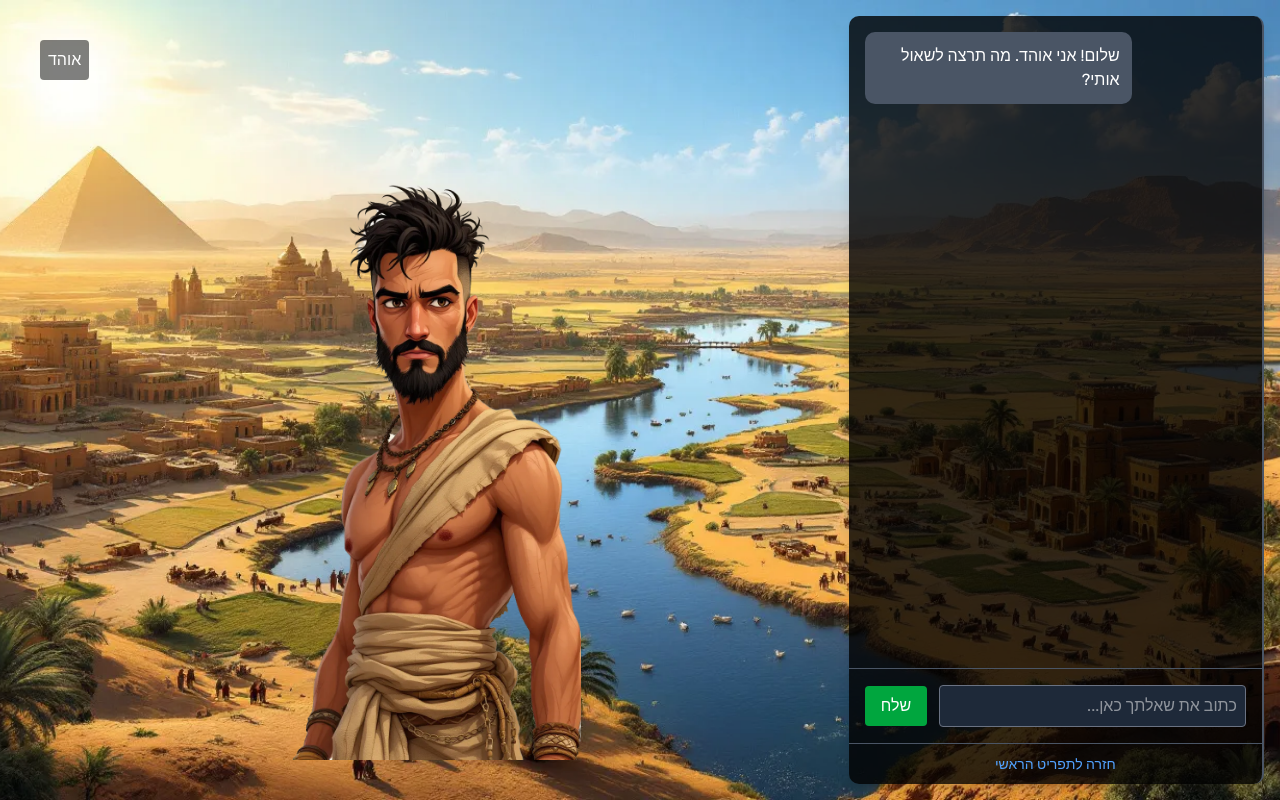
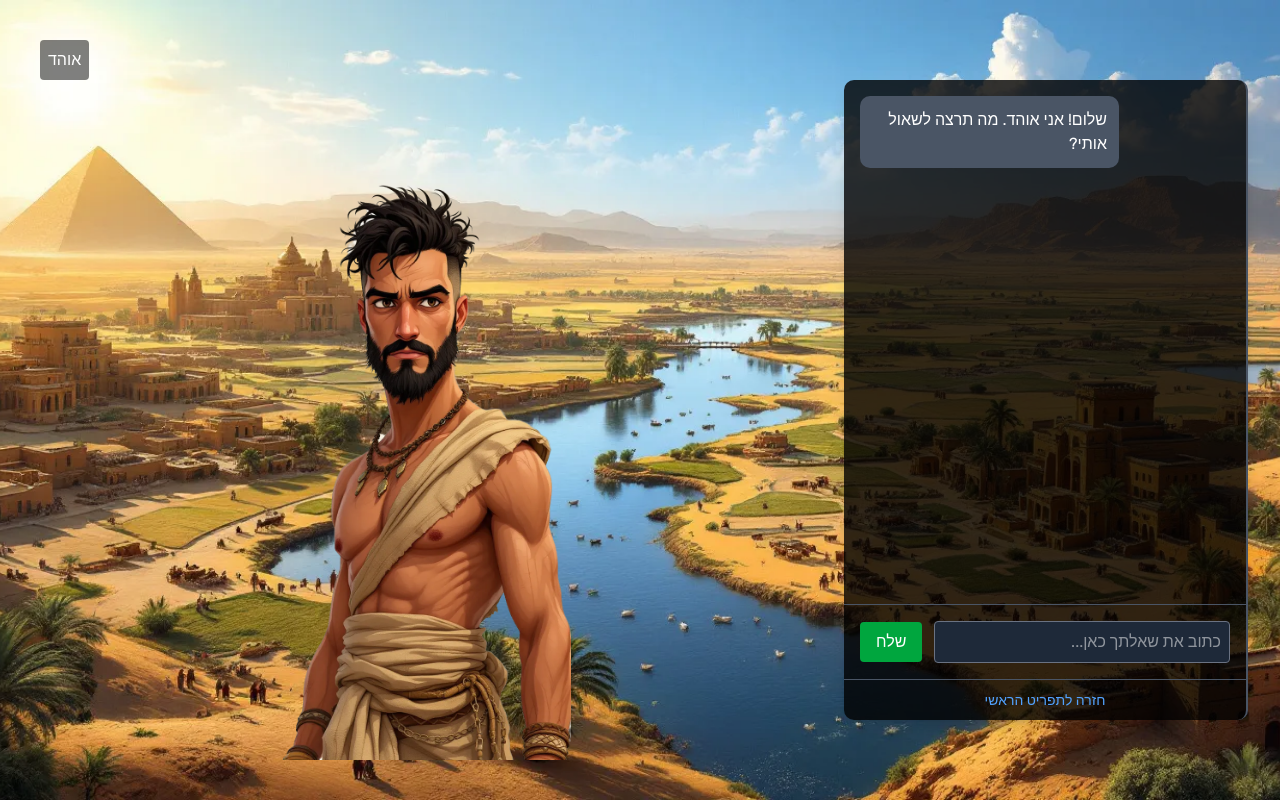
Before and after one commit to aviosipov/exodus-game, a Next.js app: page /chat in a window 1280 px wide. Built offline with nearby package versions, Linux system fonts and the light colour scheme.

Commit message:
fix: Adjust ChatPage layout for vertical centering and increased margin

```diff
--- a/src/app/chat/page.tsx
+++ b/src/app/chat/page.tsx
@@ -56,11 +56,11 @@ export default function ChatPage() {
   return (
     <div
       dir="rtl" // Right-to-left for Hebrew
-      className="relative w-screen h-screen overflow-hidden bg-cover bg-center bg-no-repeat flex" // Use flex layout
+      className="relative w-screen h-screen overflow-hidden bg-cover bg-center bg-no-repeat flex items-center" // Changed items-end back to items-center
       style={{ backgroundImage: `url('${BACKGROUND_IMG}')` }}
     >
-      {/* Right Side: Chat UI (Takes 1/3 width, margin added, height adjusted) - Placed first due to RTL */}
-      <div className="w-1/3 max-h-[calc(100vh-2rem)] flex flex-col bg-black/80 border-s-2 border-gray-600 m-4 rounded-lg shadow-lg"> {/* Replaced h-full with max-h calculation */}
+      {/* Right Side: Chat UI (Takes 1/3 width, increased margin, height 80vh, vertically centered) - Placed first due to RTL */}
+      <div className="w-1/3 h-[80vh] flex flex-col bg-black/80 border-s-2 border-gray-600 m-8 rounded-lg shadow-lg"> {/* Changed m-4 to m-8 */}
         {/* Message Display Area */}
         <div className="flex-grow p-4 overflow-y-auto space-y-4">
           {messages.map((msg, index) => (
```
